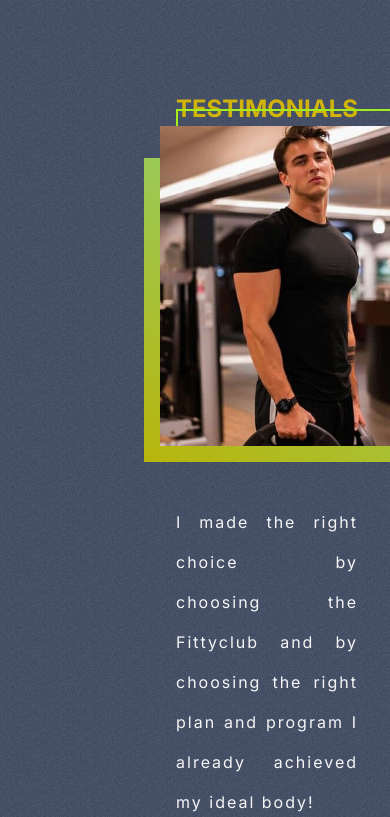
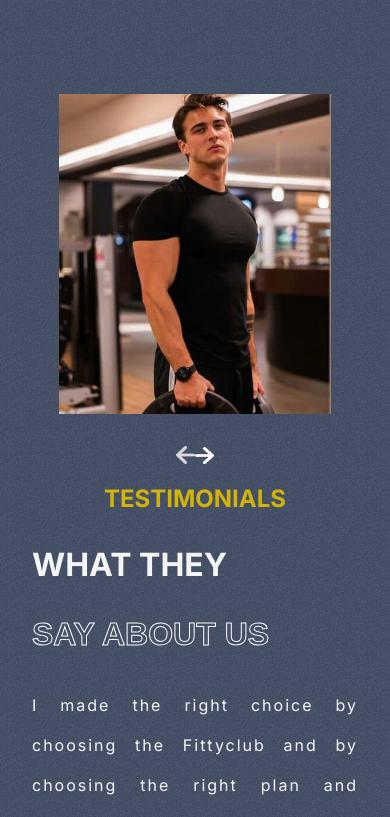
Before and after one commit to gihanthakavishan/Gymnasium_Application, a React (Create React App) app: page / in a window 390 px wide. Shown: the part 5107-5924 px from the top of the page. Built offline with nearby package versions, Linux system fonts and the light colour scheme.

Commit message:
changes in testimonial files

```diff
--- a/src/components/Testimonials/Testimonials.css
+++ b/src/components/Testimonials/Testimonials.css
@@ -77,3 +77,41 @@
     width: 1.2rem;
     cursor: pointer;
 }
+
+@media screen and (max-width: 768px){
+
+    .Testimonials{
+        flex-direction: column;
+    }
+
+    .right-t>:nth-child(2),
+    .right-t>:nth-child(3){
+       font-size: xx-large;
+}
+
+     .left-t{
+        display: flex;
+        flex-direction: column;
+        align-items: center;
+        justify-content: center;
+        gap: 2rem;
+     }
+
+     .left-t>div{
+        position: relative;
+        display: none;
+     }
+
+     .left-t>img{
+        top: 0;
+        left: 0;
+        position: relative;
+        align-self: center;
+     }
+
+     .left-t>:last-child{
+        display: block;
+        bottom: 0;
+        left: 0;
+     }
+}
--- a/src/components/Testimonials/Testimonials.jsx
+++ b/src/components/Testimonials/Testimonials.jsx
@@ -51,25 +51,20 @@ const transition = {type: "spring", duration: 3};
             <span>Testimonials</span>
             <span>What they</span>
             <span className='stroke-text'>Say about us</span>
-            <motion.span
+          <motion.span
               key={selected}
               initial={{opacity:0, x:100}}
               animate={{opacity:1, x:0}}
               exit={{opacity:0, x:-100}}
               transition={transition}
             >{testimonialsData[selected].review}
-            </motion.span>
-            <motion.span
-               key={selected}
-               initial={{opacity:0, x:100}}
-               animate={{opacity:1, x:0}}
-               exit={{opacity:0, x:-100}}
-               transition={transition}
-               ><span style={{color:'lightgreen'}}>
+          </motion.span>
+            <span>
+              <span style={{color:'lightgreen'}}>
                     {testimonialsData[selected].name}
-                </span>{" "}
+              </span>{" "}
                  - {testimonialsData[selected].status}
-            </motion.span>
+            </span>
         </div>
     </div>
   )
```
